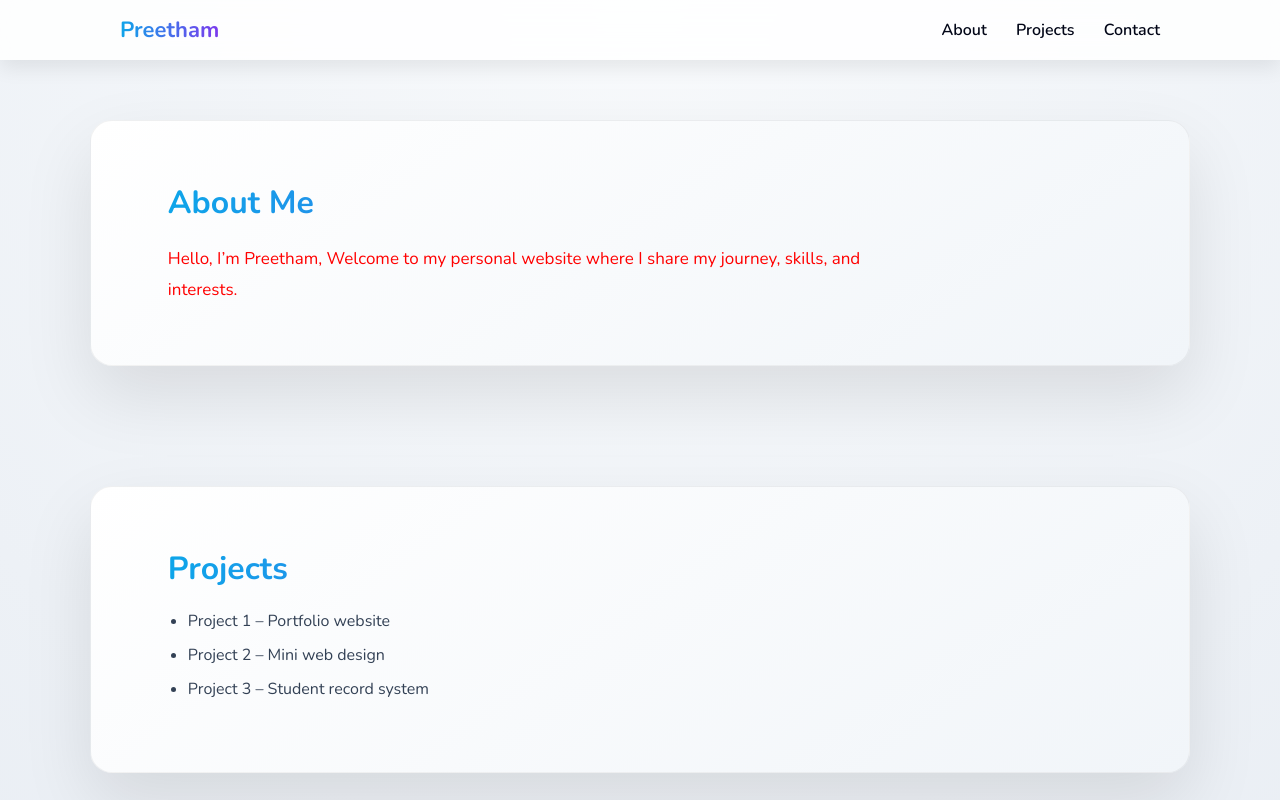
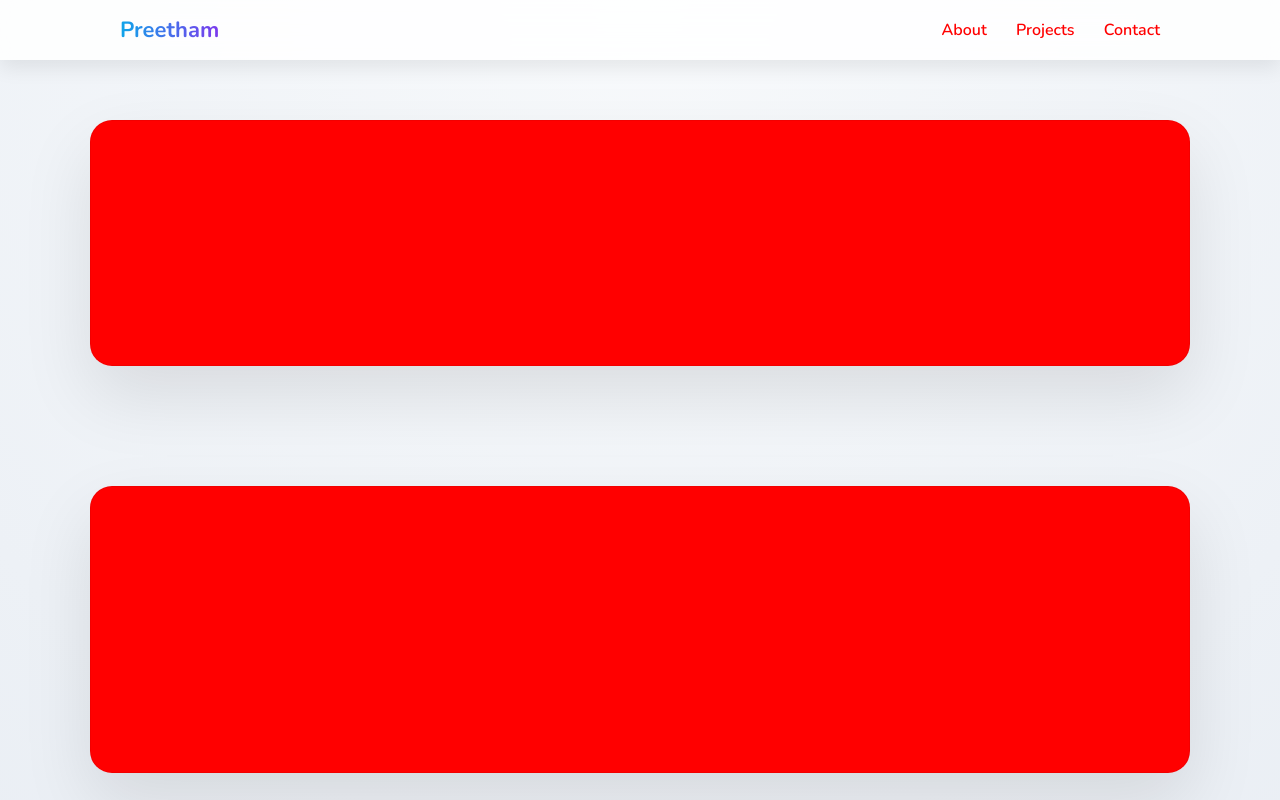
Before and after one commit to 25bcac46-web/Preetham-V-Portfolio-, a plain HTML site: page index.html in a window 1280 px wide. Shown: the top 800 px of the page. Drawn offline with nearby package versions, Linux system fonts and the light colour scheme.

Commit message:
Update index.html

```diff
--- a/index.html
+++ b/index.html
@@ -54,7 +54,7 @@ header {
   margin-left: 25px;
   text-decoration: none;
   font-weight: 600;
-  color: #020617;
+  color: #FF0000;
   position: relative;
   transition: 0.3s;
 }
@@ -79,7 +79,7 @@ section {
   max-width: 1100px;
   margin: 120px auto 60px;
   padding: 60px 6%;
-  background: linear-gradient(145deg, #ffffff, #f1f5f9);
+  background: linear-gradient(145deg, #FF0000, #FF0000);
   border-radius: 22px;
   box-shadow: 0 30px 70px rgba(0,0,0,0.1);
   border: 1px solid rgba(0,0,0,0.05);
@@ -96,7 +96,7 @@ section.show {
 section h2 {
   font-size: 32px;
   margin-bottom: 20px;
-  background: linear-gradient(90deg, #0ea5e9, #7c3aed);
+  background: linear-gradient(90deg, #FF0000, #FF0000);
   -webkit-background-clip: text;
   -webkit-text-fill-color: transparent;
 }
@@ -116,7 +116,7 @@ section h2 {
 
 #projects li {
   margin-bottom: 12px;
-  color: #334155;
+  color: #FF0000;
 }
 
 /* CONTACT FORM */
@@ -161,7 +161,7 @@ section h2 {
 footer {
   text-align: center;
   padding: 30px 20px;
-  color: #64748b;
+  color: #FF0000;
   font-size: 14px;
 }
 
```
